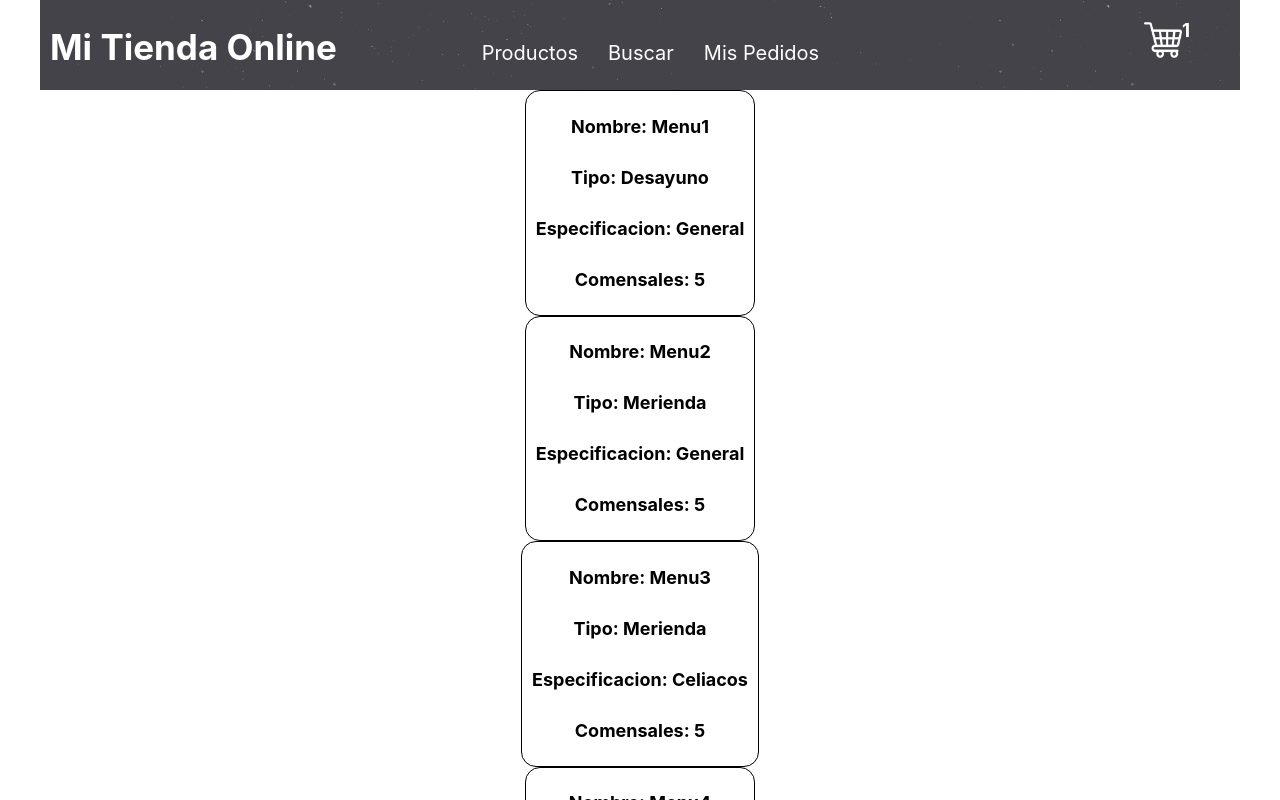
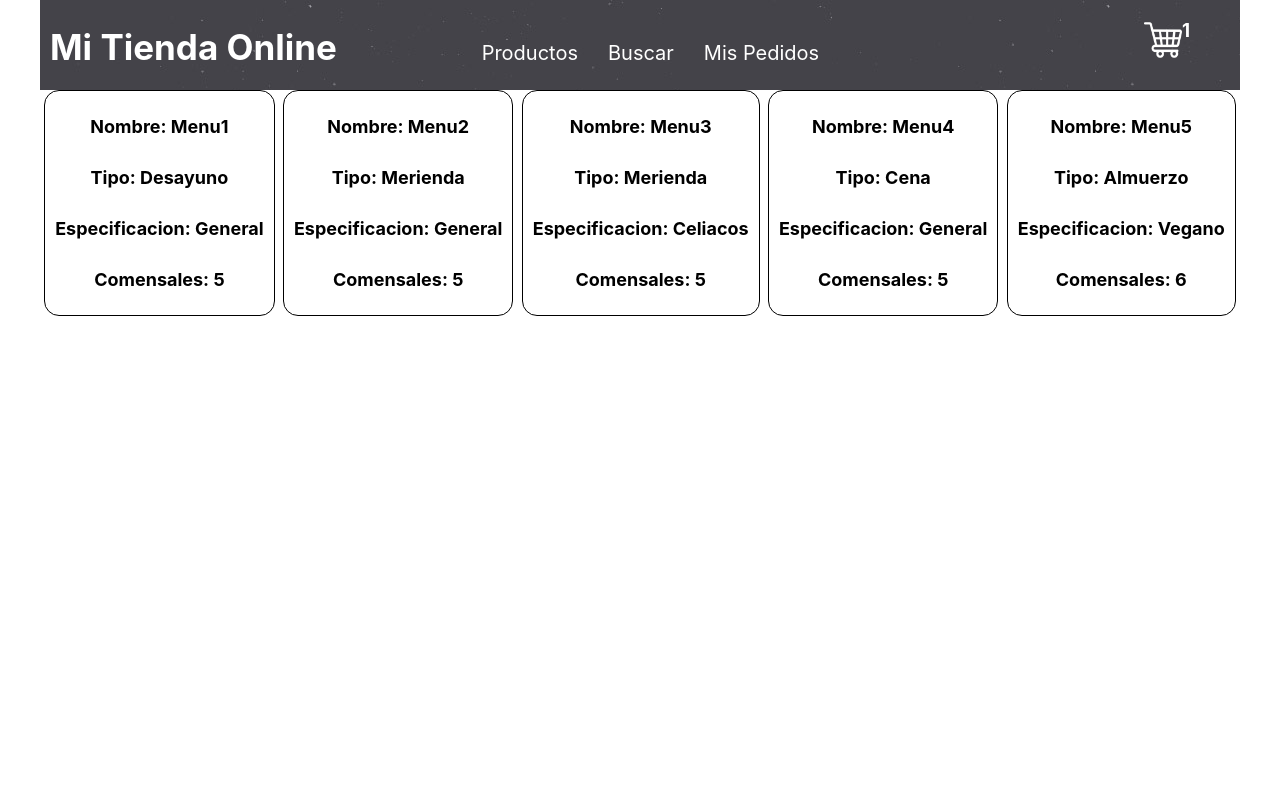
Before and after one commit to nicolagou/tienda-catering, a React (Create React App) app: page / in a window 1280 px wide. Shown: the top 800 px of the page. Built offline with nearby package versions, Linux system fonts and the light colour scheme.

Commit message:
Rutas a ItemListContainer y ItemDetailContainer

```diff
--- a/package.json
+++ b/package.json
@@ -8,6 +8,7 @@
     "@testing-library/user-event": "^13.5.0",
     "react": "^18.2.0",
     "react-dom": "^18.2.0",
+    "react-router-dom": "^6.4.3",
     "react-scripts": "5.0.1",
     "web-vitals": "^2.1.4"
   },
--- a/src/App.js
+++ b/src/App.js
@@ -1,16 +1,26 @@
 import NavBar from './components/NavBar/NavBar';
 import ItemListContainer from './components/ItemsListContainer/ItemListContainer';
 import ItemDetailContainer from './Pages/ItemDetailContainer/ItemDetailContainer';
+import { BrowserRouter, Routes, Route } from 'react-router-dom';
 import './App.css';
 
 function App() {
   return (
-    <>
-      <NavBar/>
-      <ItemListContainer/>
-      <ItemDetailContainer/>
-      </>
-      );
+    <BrowserRouter>
+      <NavBar />
+      <Routes>
+        <Route path='/' element={<ItemListContainer/>}/>
+        <Route path='item' element={<ItemDetailContainer />} />
+
+
+
+
+      </Routes>
+    </BrowserRouter>
+
+
+
+  );
 }
 
-      export default App;
+export default App;
--- a/src/Pages/ItemDetailContainer/ItemDetailContainer.css
+++ b/src/Pages/ItemDetailContainer/ItemDetailContainer.css
@@ -1,7 +1,7 @@
 .message-greeting-container{
     display: flex;
-    flex-direction: column;
-    align-items: center;
+    flex-direction: row;
+    justify-content: space-around;
     max-width: 1200px;
     margin: 0 auto;
 
--- a/src/components/Item/Item.js
+++ b/src/components/Item/Item.js
@@ -1,3 +1,4 @@
+
 
 import './Item.css';
 
@@ -8,6 +9,7 @@ const Item = ({producto}) => {
         <h2>Tipo: {producto.tipo}</h2>
         <h2>Especificacion: {producto.especificacion}</h2>
         <h2>Comensales: {producto.comensales}</h2>
+
     </div>
   )
 }
--- a/src/components/ItemDetail/ItemDetail.js
+++ b/src/components/ItemDetail/ItemDetail.js
@@ -1,11 +1,16 @@
+
+import ItemCount from '../ItemCount/ItemCount';
 
 const ItemDetail = ({producto}) => {
     return (
       <div className="card">
+
           <h2>Nombre: {producto.nombre}</h2>
           <h2>Tipo: {producto.tipo}</h2>
           <h2>Especificacion: {producto.especificacion}</h2>
           <h2>Comensales: {producto.comensales}</h2>
+          <ItemCount/>
+
       </div>
     )
   }
--- a/src/components/ItemList/ItemList.js
+++ b/src/components/ItemList/ItemList.js
@@ -5,6 +5,7 @@ const ItemList = ({productList}) => {
     <>
     {productList.map((product)=>(
         <Item key={product.id} producto={product} />
+
     ))}
     </>
   );
--- a/src/components/ItemsListContainer/ItemListContainer.css
+++ b/src/components/ItemsListContainer/ItemListContainer.css
@@ -1,7 +1,7 @@
 .message-greeting-container{
     display: flex;
-    flex-direction: column;
-    align-items: center;
+    flex-direction: row;
+    justify-content: space-around;
     max-width: 1200px;
     margin: 0 auto;
 
--- a/src/components/ItemsListContainer/ItemListContainer.js
+++ b/src/components/ItemsListContainer/ItemListContainer.js
@@ -1,6 +1,6 @@
 import { useEffect, useState } from 'react';
 import { data } from '../../data/data';
-import ItemCount from '../ItemCount/ItemCount';
+
 import ItemList from '../ItemList/ItemList';
 import './ItemListContainer.css';
 
@@ -24,7 +24,7 @@ const ItemListContainer = () => {
     <div className='message-greeting-container'>
         {/* <h2 className='message'>{props.name}</h2> */}
         <ItemList productList={productList}/>
-        <ItemCount/>
+
     </div>
   )
 }
```
Also changed, not shown: 1 other file (tests, documents, lock files or other folders).
